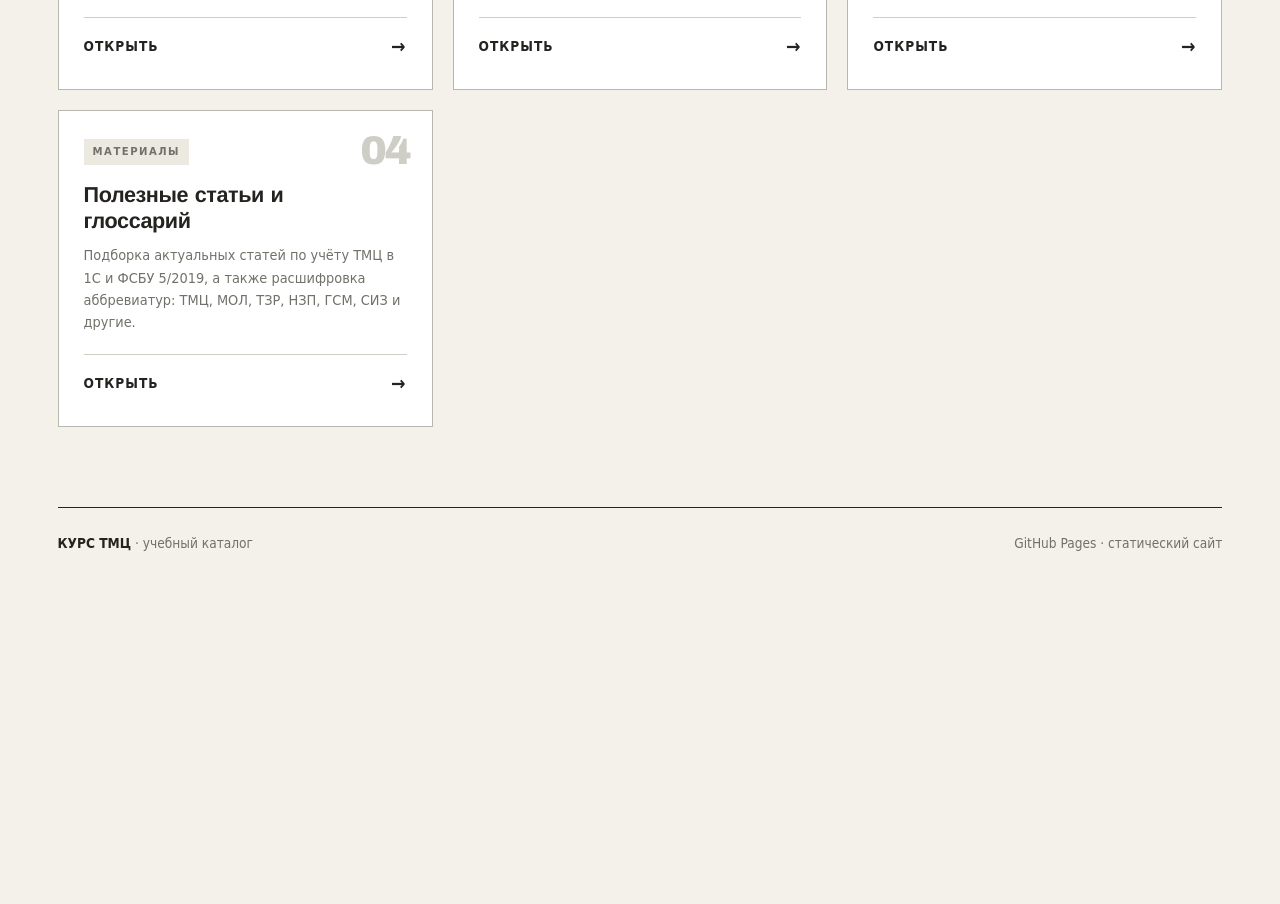
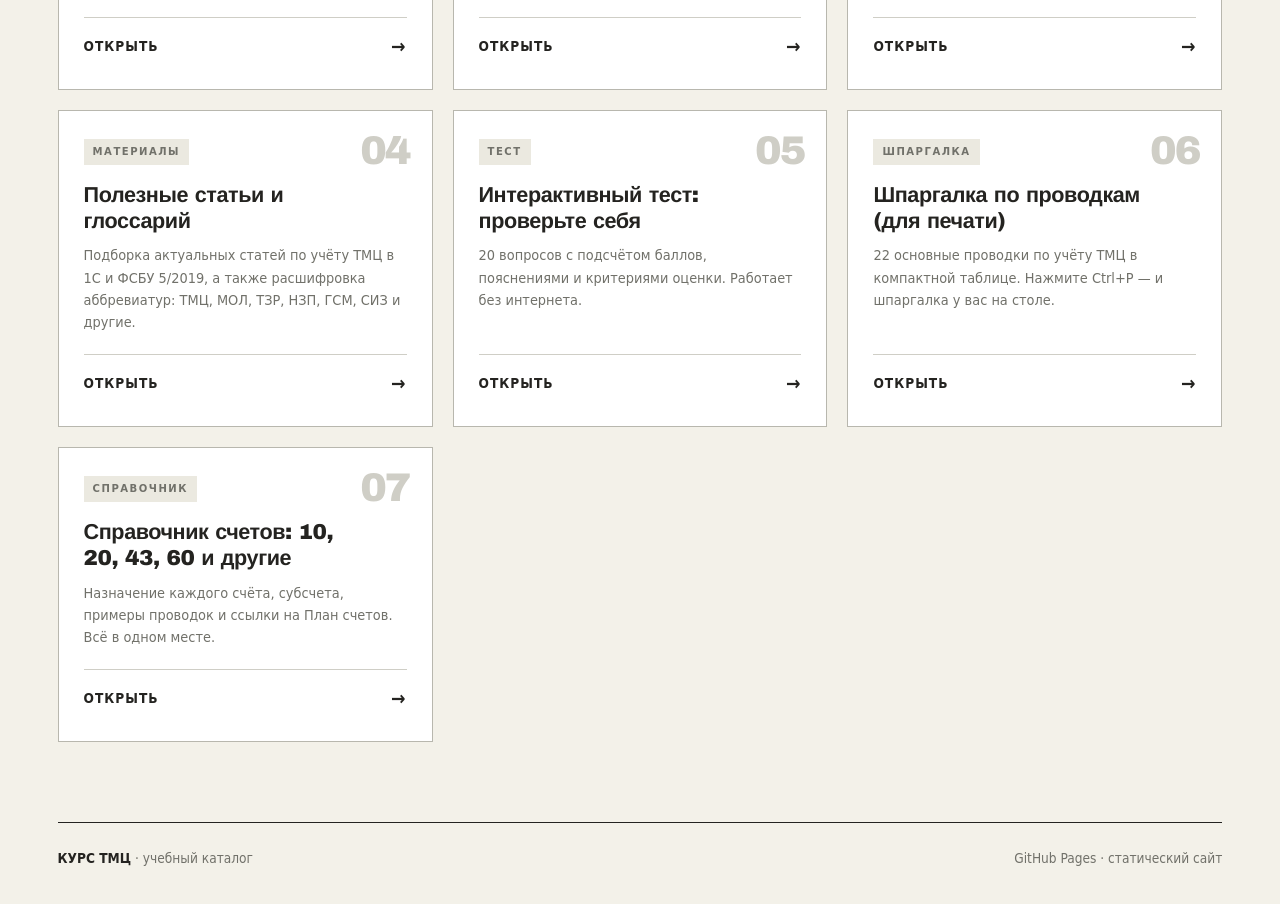
Before and after one commit to cha-cha-cha-light/alex, a plain HTML site: page index.html in a window 1280 px wide. Shown: the part 940-1844 px from the top of the page. Before the commit the page ends 1600 px from the top, so only its background shows below. Drawn offline with Linux system fonts and the light colour scheme.

Commit message:
Update index.html

```diff
--- a/index.html
+++ b/index.html
@@ -78,6 +78,27 @@
                 title: "Полезные статьи и глоссарий",
                 desc:  "Подборка актуальных статей по учёту ТМЦ в 1С и ФСБУ 5/2019, а также расшифровка аббревиатур: ТМЦ, МОЛ, ТЗР, НЗП, ГСМ, СИЗ и другие.",
                 url:   "tmc_resources.html"
+            },
+            {
+                num:   "05",
+                tag:   "ТЕСТ",
+                title: "Интерактивный тест: проверьте себя",
+                desc:  "20 вопросов с подсчётом баллов, пояснениями и критериями оценки. Работает без интернета.",
+                url:   "tmc_test.html"
+            },
+            {
+                num:   "06",
+                tag:   "ШПАРГАЛКА",
+                title: "Шпаргалка по проводкам (для печати)",
+                desc:  "22 основные проводки по учёту ТМЦ в компактной таблице. Нажмите Ctrl+P — и шпаргалка у вас на столе.",
+                url:   "tmc_cheatsheet.html"
+            },
+            {
+                num:   "07",
+                tag:   "СПРАВОЧНИК",
+                title: "Справочник счетов: 10, 20, 43, 60 и другие",
+                desc:  "Назначение каждого счёта, субсчета, примеры проводок и ссылки на План счетов. Всё в одном месте.",
+                url:   "tmc_accounts.html"
             }
         ];
 
```
